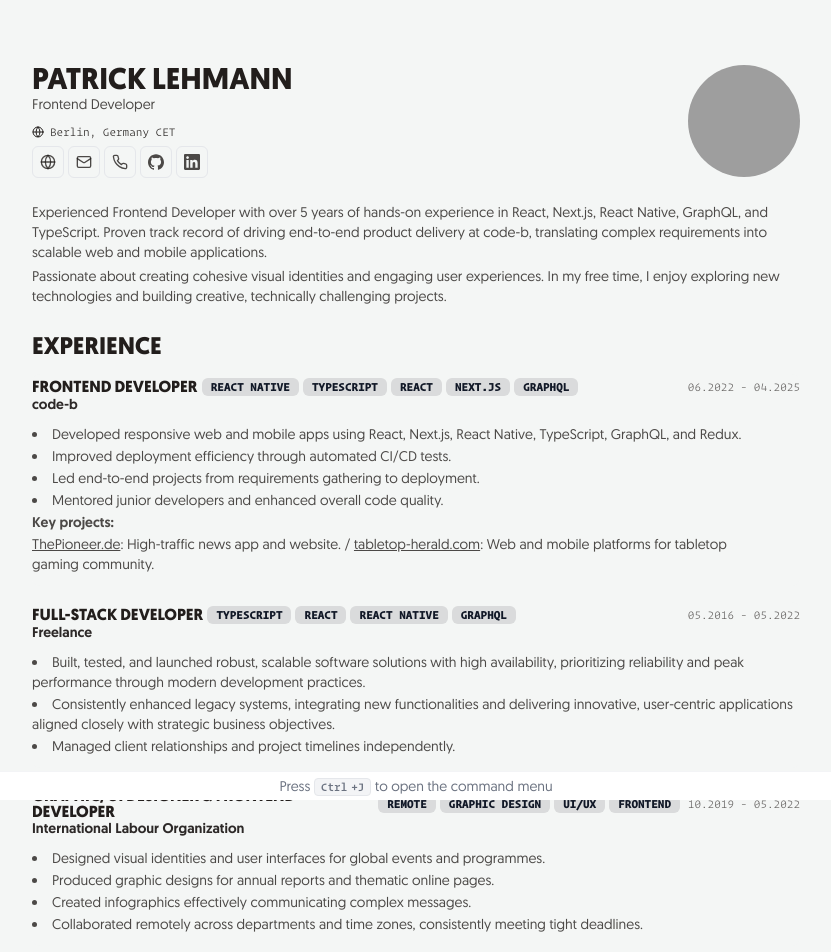
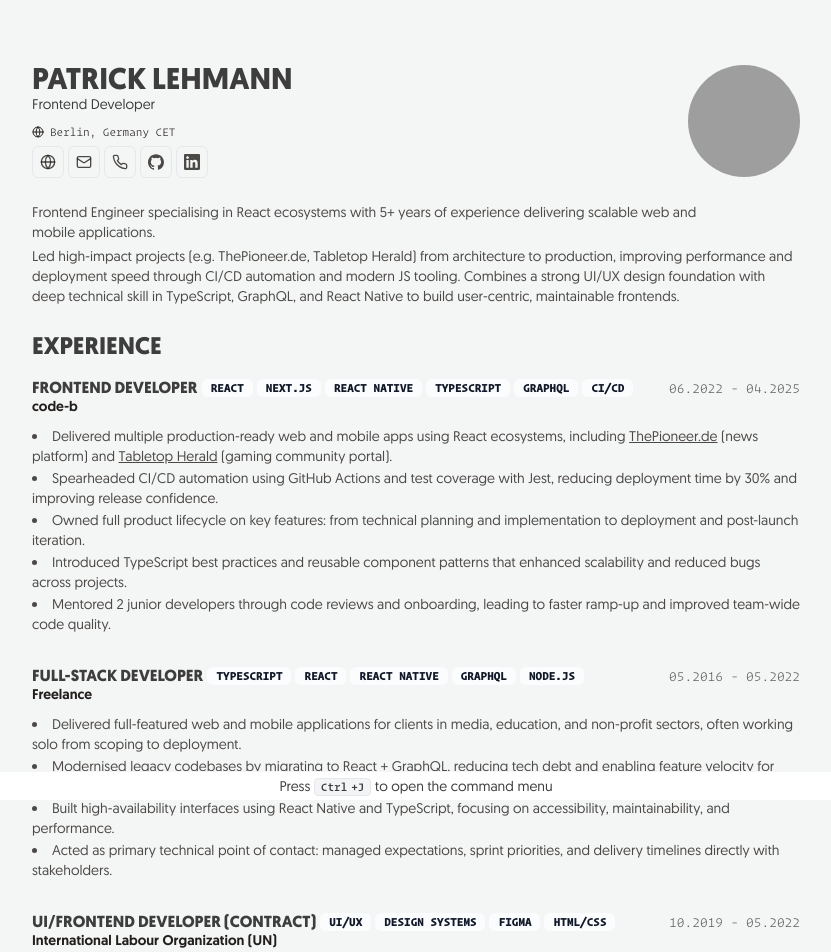
Before and after one commit to BartoszJarocki/cv, a Next.js app: page / in a window 1280 px wide. Shown: the top 952 px of the page, without its empty margins (224-1055 px from the left). Built offline with nearby package versions, Linux system fonts and the light colour scheme; grey boxes are pictures that could not be loaded.

Commit message:
style: update typography and color scheme across components

```diff
--- a/src/app/components/Education.tsx
+++ b/src/app/components/Education.tsx
@@ -15,7 +15,7 @@ interface EducationPeriodProps {
 function EducationPeriod({ start, end }: EducationPeriodProps) {
   return (
     <div
-      className="font-mono text-xs tabular-nums text-foreground/70"
+      className="font-mono text-sm tabular-nums text-foreground/70"
       aria-label={`Period: ${start} to ${end}`}
     >
       {start} - {end}
@@ -69,7 +69,10 @@ interface EducationListProps {
 export function Education({ education }: EducationListProps) {
   return (
     <Section>
-      <h2 className="text-2xl font-bold uppercase" id="education-section">
+      <h2
+        className="text-2xl font-bold uppercase text-muted-foreground"
+        id="education-section"
+      >
         Education
       </h2>
       <div
--- a/src/app/components/Header.tsx
+++ b/src/app/components/Header.tsx
@@ -145,11 +145,14 @@ export function Header() {
   return (
     <header className="flex items-center justify-between">
       <div className="flex-1">
-        <h1 className="text-3xl/none font-bold uppercase" id="resume-name">
+        <h1
+          className="text-3xl/none font-bold uppercase text-muted-foreground"
+          id="resume-name"
+        >
           {RESUME_DATA.name}
         </h1>
         <p
-          className="max-w-md text-pretty text-sm text-foreground/80 print:text-[12px]"
+          className="max-w-md text-pretty text-sm text-muted-foreground print:text-[12px]"
           aria-labelledby="resume-name"
         >
           {RESUME_DATA.about}
--- a/src/app/components/Skills.tsx
+++ b/src/app/components/Skills.tsx
@@ -48,7 +48,10 @@ interface SkillsProps {
 export function Skills({ skills, className }: SkillsProps) {
   return (
     <Section className={className}>
-      <h2 className="text-2xl font-bold uppercase" id="skills-section">
+      <h2
+        className="text-2xl font-bold uppercase text-muted-foreground"
+        id="skills-section"
+      >
         Skills
       </h2>
       <SkillsList skills={skills} aria-labelledby="skills-section" />
--- a/src/app/components/WorkExperience.tsx
+++ b/src/app/components/WorkExperience.tsx
@@ -49,7 +49,7 @@ interface WorkPeriodProps {
 function WorkPeriod({ start, end }: WorkPeriodProps) {
   return (
     <div
-      className="text-nowrap font-mono text-xs tabular-nums text-foreground/70"
+      className="text-nowrap font-mono text-sm tabular-nums text-foreground/70"
       aria-label={`Employment period: ${start} to ${end ?? "Present"}`}
     >
       {start} - {end ?? "Present"}
@@ -68,7 +68,7 @@ interface CompanyLinkProps {
 function CompanyLink({ company, link }: CompanyLinkProps) {
   return (
     <a
-      className="text-sm font-medium text-foreground/95 hover:underline print:font-medium"
+      className="text-sm font-medium text-foreground hover:underline print:font-medium"
       href={link}
       target="_blank"
       rel="noopener noreferrer"
@@ -95,7 +95,9 @@ function WorkExperienceItem({ work }: WorkExperienceItemProps) {
       <CardHeader className="print:space-y-0">
         <div className="flex items-center justify-between gap-x-2 text-base">
           <span className="text-md inline-flex items-center justify-center gap-x-1 font-semibold uppercase leading-none">
-            <h3 className="text-md font-bold leading-none">{title}</h3>
+            <h3 className="text-md font-bold leading-none text-muted-foreground">
+              {title}
+            </h3>
             <BadgeList
               className="hidden gap-x-1 sm:inline-flex"
               badges={badges}
@@ -132,7 +134,10 @@ interface WorkExperienceProps {
 export function WorkExperience({ work }: WorkExperienceProps) {
   return (
     <Section>
-      <h2 className="text-2xl font-bold uppercase" id="experience">
+      <h2
+        className="text-2xl font-bold uppercase text-muted-foreground"
+        id="experience"
+      >
         Experience
       </h2>
       <div
--- a/src/app/globals.css
+++ b/src/app/globals.css
@@ -16,11 +16,11 @@
     --primary: 220.9 39.3% 11%; /* #0f1729 - Dark navy blue primary */
     --primary-foreground: 210 20% 98%; /* #f9fafb - Off-white primary text */
 
-    --secondary: 220 3% 86%; /* #DADCDF - Light gray secondary */
+    --secondary: 210 55.00000000000001% 99%; /* #fcfdfe - Light gray secondary */
     --secondary-foreground: 220.9 39.3% 11%; /* #0f1729 - Dark navy blue secondary text */
 
     --muted: 220 14.3% 95.9%; /* #f3f4f6 - Very light blue-gray muted */
-    --muted-foreground: 220 8.9% 46.1%; /* #6c757d - Medium gray muted text */
+    --muted-foreground: 223.81 0% 24%; /* #3c3c3c - Muted black muted text */
 
     --accent: 220 14.3% 95.9%; /* #f3f4f6 - Very light blue-gray accent */
     --accent-foreground: 220.9 39.3% 11%; /* #0f1729 - Dark navy blue accent text */
--- a/src/components/ui/badge.tsx
+++ b/src/components/ui/badge.tsx
@@ -4,12 +4,12 @@ import { cva, type VariantProps } from "class-variance-authority";
 import { cn } from "@/lib/utils";
 
 const badgeVariants = cva(
-  "inline-flex items-center rounded-md border print:px-1 print:py-0 px-2 py-0.5 text-sm font-semibold font-mono transition-colors focus:outline-none focus:ring-2 focus:ring-ring focus:ring-offset-2 text-nowrap",
+  "inline-flex items-center rounded-md border print:px-1 select-all print:py-0 px-2 py-0.5 text-xs font-semibold font-mono transition-colors focus:outline-none focus:ring-2 focus:ring-ring focus:ring-offset-2 text-nowrap",
   {
     variants: {
       variant: {
         default:
-          "border-transparent bg-primary/80 text-primary-foreground hover:bg-primary/60",
+          "border-transparent bg-primary/80 text-primary-foreground hover:bg-primary/70 ",
         secondary:
           "border-transparent bg-secondary text-secondary-foreground hover:bg-secondary/60",
         destructive:
--- a/src/data/resume-data.tsx
+++ b/src/data/resume-data.tsx
@@ -65,15 +65,15 @@ export const RESUME_DATA: ResumeData = {
   summary: (
     <>
       <p className="print:leading-snug">
-        Experienced Frontend Developer with over 5 years of hands-on experience
-        in React, Next.js, React Native, GraphQL, and TypeScript. Proven track
-        record of driving end-to-end product delivery at code-b, translating
-        complex requirements into scalable web and mobile applications.
+        Frontend Engineer specialising in React ecosystems with 5+ years of
+        experience delivering scalable web and mobile applications.
       </p>
       <p className="print:leading-snug">
-        Passionate about creating cohesive visual identities and engaging user
-        experiences. In my free time, I enjoy exploring new technologies and
-        building creative, technically challenging projects.
+        Led high-impact projects (e.g. ThePioneer.de, Tabletop Herald) from
+        architecture to production, improving performance and deployment speed
+        through CI/CD automation and modern JS tooling. Combines a strong UI/UX
+        design foundation with deep technical skill in TypeScript, GraphQL, and
+        React Native to build user-centric, maintainable frontends.
       </p>
     </>
   ),
@@ -113,7 +113,14 @@ export const RESUME_DATA: ResumeData = {
     {
       company: "code-b",
       link: "https://code-b.com",
-      badges: ["React Native", "TypeScript", "React", "Next.js", "GraphQL"],
+      badges: [
+        "React",
+        "Next.js",
+        "React Native",
+        "TypeScript",
+        "GraphQL",
+        "CI/CD",
+      ],
       title: "Frontend Developer",
       logo: null,
       start: "06.2022",
@@ -121,20 +128,8 @@ export const RESUME_DATA: ResumeData = {
       description: (
         <ul className="list-inside list-disc space-y-0.5 ">
           <li className="print:leading-relaxed">
-            Developed responsive web and mobile apps using React, Next.js, React
-            Native, TypeScript, GraphQL, and Redux.
-          </li>
-          <li className="print:leading-relaxed">
-            Improved deployment efficiency through automated CI/CD tests.
-          </li>
-          <li className="print:leading-relaxed">
-            Led end-to-end projects from requirements gathering to deployment.
-          </li>
-          <li className="print:leading-relaxed">
-            Mentored junior developers and enhanced overall code quality.
-          </li>
-          <p className="text-sm print:leading-relaxed">
-            <span className="font-medium">Key projects:</span> <br />
+            Delivered multiple production-ready web and mobile apps using React
+            ecosystems, including{" "}
             <a
               className="underline hover:text-foreground"
               href="https://thepioneer.de"
@@ -143,8 +138,8 @@ export const RESUME_DATA: ResumeData = {
               aria-label="ThePioneer"
             >
               ThePioneer.de
-            </a>
-            : High-traffic news app and website. /{" "}
+            </a>{" "}
+            (news platform) and{" "}
             <a
               className="underline hover:text-foreground"
               href="https://tabletop-herald.com"
@@ -152,17 +147,34 @@ export const RESUME_DATA: ResumeData = {
               rel="noopener noreferrer"
               aria-label="Tabletop Herald"
             >
-              tabletop-herald.com
-            </a>
-            : Web and mobile platforms for tabletop gaming community.
-          </p>
+              Tabletop Herald
+            </a>{" "}
+            (gaming community portal).
+          </li>
+          <li className="print:leading-relaxed">
+            Spearheaded CI/CD automation using GitHub Actions and test coverage
+            with Jest, reducing deployment time by 30% and improving release
+            confidence.
+          </li>
+          <li className="print:leading-relaxed">
+            Owned full product lifecycle on key features: from technical
+            planning and implementation to deployment and post-launch iteration.
+          </li>
+          <li className="print:leading-relaxed">
+            Introduced TypeScript best practices and reusable component patterns
+            that enhanced scalability and reduced bugs across projects.
+          </li>
+          <li className="print:leading-relaxed">
+            Mentored 2 junior developers through code reviews and onboarding,
+            leading to faster ramp-up and improved team-wide code quality.
+          </li>
         </ul>
       ),
     },
     {
       company: "Freelance",
       link: "https://ptrcklehmann.com",
-      badges: ["TypeScript", "React", "React Native", "GraphQL"],
+      badges: ["TypeScript", "React", "React Native", "GraphQL", "Node.js"],
       title: "Full-Stack Developer",
       logo: null,
       start: "05.2016",
@@ -170,45 +182,56 @@ export const RESUME_DATA: ResumeData = {
       description: (
         <ul className="list-inside list-disc space-y-0.5">
           <li className="print:leading-relaxed">
-            Built, tested, and launched robust, scalable software solutions with
-            high availability, prioritizing reliability and peak performance
-            through modern development practices.
+            Delivered full-featured web and mobile applications for clients in
+            media, education, and non-profit sectors, often working solo from
+            scoping to deployment.
           </li>
           <li className="print:leading-relaxed">
-            Consistently enhanced legacy systems, integrating new
-            functionalities and delivering innovative, user-centric applications
-            aligned closely with strategic business objectives.
+            Modernised legacy codebases by migrating to React + GraphQL,
+            reducing tech debt and enabling feature velocity for long-term
+            clients.
           </li>
           <li className="print:leading-relaxed">
-            Managed client relationships and project timelines independently.
+            Built high-availability interfaces using React Native and
+            TypeScript, focusing on accessibility, maintainability, and
+            performance.
+          </li>
+          <li className="print:leading-relaxed">
+            Acted as primary technical point of contact: managed expectations,
+            sprint priorities, and delivery timelines directly with
+            stakeholders.
           </li>
         </ul>
       ),
     },
     {
-      company: "International Labour Organization",
+      company: "International Labour Organization (UN)",
       link: "https://www.ilo.org",
-      badges: ["Remote", "Graphic Design", "UI/UX", "Frontend"],
-      title: "Graphic/UI Designer & Frontend Developer",
+      badges: ["UI/UX", "Design Systems", "Figma", "HTML/CSS"],
+      title: "UI/Frontend Developer (Contract)",
       logo: null,
       start: "10.2019",
       end: "05.2022",
       description: (
         <ul className="list-inside list-disc space-y-0.5">
           <li className="print:leading-relaxed">
-            Designed visual identities and user interfaces for global events and
-            programmes.
+            Designed and implemented branded UI components for global
+            initiatives like Global Social Protection Week, ensuring alignment
+            with UN accessibility standards.
           </li>
           <li className="print:leading-relaxed">
-            Produced graphic designs for annual reports and thematic online
-            pages.
+            Translated complex policy data into clean, engaging visuals
+            (infographics, interactive layouts) for reports and event platforms
+            viewed by thousands worldwide.
           </li>
           <li className="print:leading-relaxed">
-            Created infographics effectively communicating complex messages.
+            Collaborated cross-functionally across multiple time zones,
+            delivering projects on tight UN publication deadlines.
           </li>
           <li className="print:leading-relaxed">
-            Collaborated remotely across departments and time zones,
-            consistently meeting tight deadlines.
+            Modernised digital publications by introducing consistent design
+            systems and web-optimised assets, improving readability and user
+            navigation.
           </li>
         </ul>
       ),
@@ -251,8 +274,6 @@ export const RESUME_DATA: ResumeData = {
     "Headless CMS",
     "REST API",
     "SQL/MySQL",
-    "MongoDB",
-    "Express",
     "Git",
     "CI/CD",
     "Jest",
@@ -260,7 +281,6 @@ export const RESUME_DATA: ResumeData = {
     "Docker",
     "Xcode",
     "Android Studio",
-    "Kotlin",
     "Figma",
     "HTML5",
     "CSS3",
```
Also changed, not shown: 1 other file (tests, documents, lock files or other folders).
